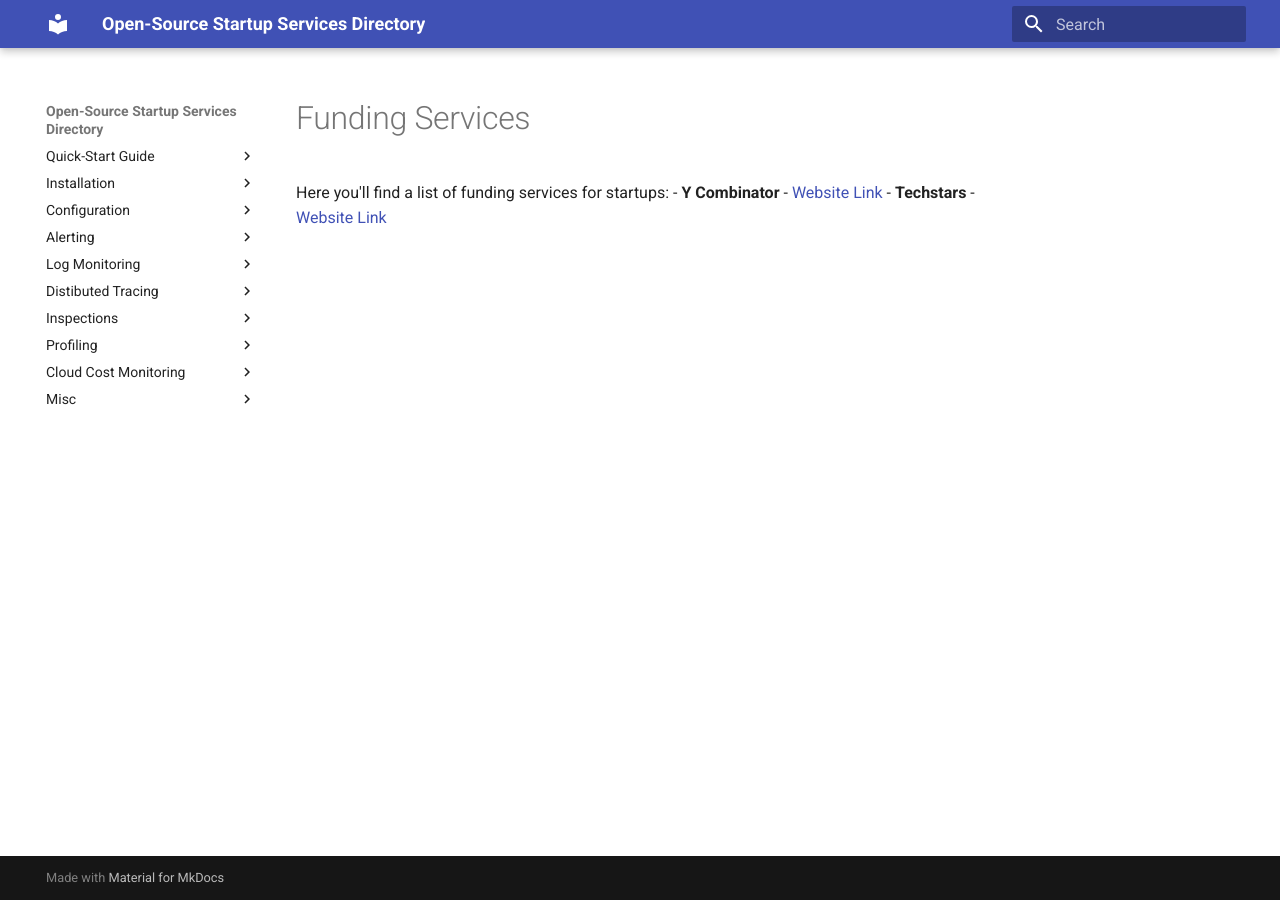
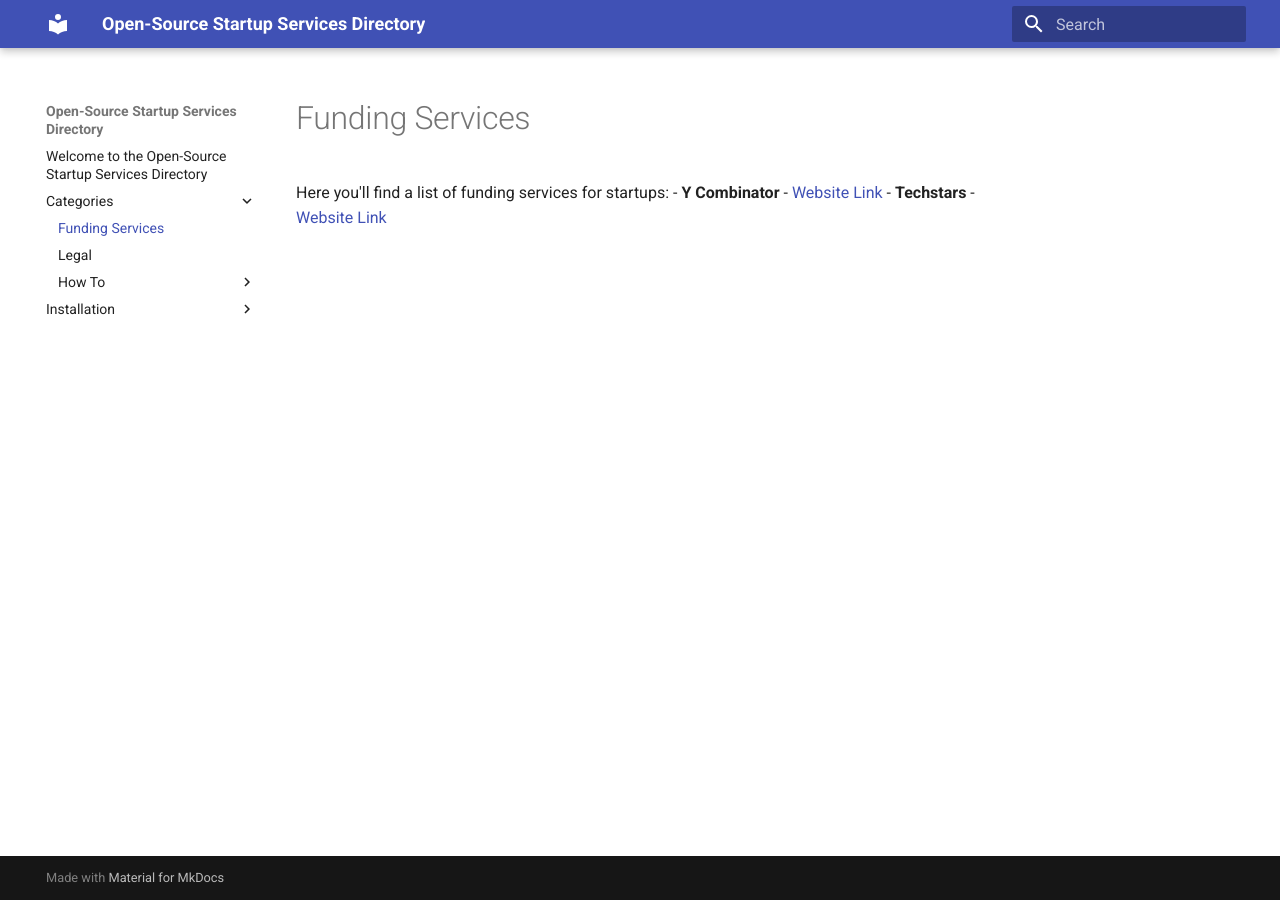
Before and after one commit to Xatiiv/open-source-services-directory, an MkDocs documentation site: the page built from docs/categories/funding.md, in a window 1280 px wide. Built offline with MkDocs 1.6.1 and Material for MkDocs 9.7.7, drawn with Linux system fonts in a browser that asks for light colours; part of the change alters nothing that is shown.

Commit message:
auto yml config

````diff
--- /dev/null
+++ b/docs/installation/how-to-start.md
@@ -0,0 +1,188 @@
+# Documentation: Process of Creating the Documentation Website
+
+This document describes the step-by-step process used to create and deploy our documentation website. The website was built using MkDocs with the Material theme and deployed on Netlify for continuous integration and automatic updates.
+
+## Table of Contents
+
+- [Overview](#overview)
+- [Prerequisites](#prerequisites)
+- [Steps to Create the Documentation Website](#steps-to-create-the-documentation-website)
+  - [1. Create a GitHub Repository](#1-create-a-github-repository)
+  - [2. Set Up MkDocs Locally](#2-set-up-mkdocs-locally)
+  - [3. Customize MkDocs Configuration](#3-customize-mkdocs-configuration)
+  - [4. Create Documentation Content](#4-create-documentation-content)
+  - [5. Preview the Site Locally](#5-preview-the-site-locally)
+  - [6. Commit and Push Changes to GitHub](#6-commit-and-push-changes-to-github)
+  - [7. Deploy the Site on Netlify](#7-deploy-the-site-on-netlify)
+- [Maintenance and Next Steps](#maintenance-and-next-steps)
+- [Additional Resources](#additional-resources)
+
+## Overview
+
+The goal was to build a community-driven, open-source directory for startup founders by leveraging a documentation site. The website is automatically rebuilt and deployed whenever contributions are merged into the repository.
+
+We used:
+- **MkDocs** as the static site generator.
+- **Material for MkDocs** for a clean and professional look.
+- **GitHub** for version control and collaboration.
+- **Netlify** for hosting and continuous deployment.
+
+## Prerequisites
+
+Before starting the project, ensure you have the following:
+- A GitHub account.
+- Python 3.x installed on your computer.
+- Basic knowledge of Git and command-line operations.
+- A Netlify account (free plan is sufficient).
+
+## Steps to Create the Documentation Website
+
+### 1. Create a GitHub Repository
+
+1. Log in to GitHub and click the **“+”** icon, then select **“New repository.”**
+2. Name the repository (e.g., `open-source-services-directory`) and choose **Public**.
+3. Click **Create repository**.
+
+### 2. Set Up MkDocs Locally
+
+1. **Clone the Repository**
+   Open your terminal, navigate to your desired folder, and run:
+   ```bash
+   git clone https://github.com/YourUsername/open-source-services-directory.git
+   ```
+2. **Create a Virtual Environment (Optional but Recommended)**
+   In the repository folder:
+   ```bash
+   cd open-source-services-directory
+   python -m venv venv
+   ```
+   Activate the environment:
+   - **Windows:** `venv\Scripts\activate`
+   - **macOS/Linux:** `source venv/bin/activate`
+3. **Install MkDocs and the Material Theme**
+   With the virtual environment active, install the necessary packages:
+   ```bash
+   pip install mkdocs mkdocs-material
+   ```
+
+### 3. Customize MkDocs Configuration
+
+1. **Initialize MkDocs**
+   Run in the project directory:
+   ```bash
+   mkdocs new .
+   ```
+   This creates a basic project structure:
+   ```
+   open-source-services-directory/
+   ├─ docs/
+   │  └─ index.md
+   └─ mkdocs.yml
+   ```
+2. **Edit `mkdocs.yml`**
+   Open the file and update it to reflect your site structure and theme. For example:
+   ```yaml
+   site_name: "Open-Source Startup Services Directory"
+   nav:
+     - Home: index.md
+     - Categories:
+         - Funding: categories/funding.md
+         - Legal: categories/legal.md
+         - Marketing: categories/marketing.md
+   theme:
+     name: 'material'
+   ```
+
+### 4. Create Documentation Content
+
+1. **Structure Your Content**
+   In the `docs/` folder, create subfolders and Markdown files as needed. For instance:
+   ```
+   docs/
+   ├─ index.md
+   └─ categories/
+      ├─ funding.md
+      ├─ legal.md
+      └─ marketing.md
+   ```
+2. **Write Your Markdown Files**
+   Edit `index.md` and other files with the desired content. An example for `index.md`:
+   ```markdown
+   # Welcome
+
+   This is the Open-Source Startup Services Directory. Find useful resources and services for startup founders.
+   - [Funding](categories/funding.md)
+   - [Legal](categories/legal.md)
+   - [Marketing](categories/marketing.md)
+   ```
+   Populate the category files with relevant information and links.
+
+### 5. Preview the Site Locally
+
+1. Start the local development server:
+   ```bash
+   mkdocs serve
+   ```
+2. Open your browser and navigate to [http://127.0.0.1:8000](http://127.0.0.1:8000) to preview the site.
+3. Make changes to your Markdown files as needed and watch the site auto-refresh.
+
+### 6. Commit and Push Changes to GitHub
+
+1. **Add and Commit Your Changes**:
+   ```bash
+   git add .
+   git commit -m "Initial MkDocs setup with documentation content"
+   ```
+2. **Push to GitHub**:
+   ```bash
+   git push origin main
+   ```
+
+### 7. Deploy the Site on Netlify
+
+1. **Create a `requirements.txt` File**
+   In the project root, create a file named `requirements.txt` with:
+   ```
+   mkdocs
+   mkdocs-material
+   ```
+2. **(Optional) Create a `runtime.txt` File**
+   Specify your Python version (e.g., `3.9`):
+   ```
+   3.9
+   ```
+3. **Configure Netlify**
+   - Log in to Netlify and select **“New site from Git”**.
+   - Connect your GitHub repository.
+   - In the build settings, set:
+     - **Build command:**
+       ```bash
+       pip install -r requirements.txt && mkdocs build
+       ```
+     - **Publish directory:** `site`
+4. **Deploy**
+   Click **Deploy site**. Netlify will install the dependencies, run `mkdocs build`, and publish the generated site.
+
+## Maintenance and Next Steps
+
+- **Continuous Updates:**
+  Every push to the `main` branch triggers a new build on Netlify.
+- **Community Contributions:**
+  Add a `CONTRIBUTING.md` and pull request templates to guide collaborators.
+- **Site Enhancements:**
+  Consider integrating search features, custom styling, or additional pages as your project grows.
+
+## Additional Resources
+
+- [MkDocs Documentation](https://www.mkdocs.org/)
+- [Material for MkDocs](https://squidfunk.github.io/mkdocs-material/)
+- [Netlify Documentation](https://docs.netlify.com/)
+
+---
+
+This documentation file provides a clear record of how the site was built and serves as a guide for future contributions or similar projects.
+```
+
+---
+
+This detailed documentation not only explains each step in setting up and deploying the documentation site but also serves as a guide for future maintainers or contributors. Feel free to adjust sections or add more detail as needed for your audience.
--- a/mkdocs.yml
+++ b/mkdocs.yml
@@ -1,71 +1,4 @@
 site_name: "Open-Source Startup Services Directory"
-nav:
-  - "Quick-Start Guide":
-      - "Community Edition": quick-start-guide/community-edition.md
-      - "Enterprise Edition": quick-start-guide/enterprise-edition.md
-  - "Installation":
-      - "Requirements": installation/requirements.md
-      - "Architecture": installation/architecture.md
-      - "Kubernetes": installation/kubernetes.md
-      - "Kubernetes Operator": installation/kubernetes-operator.md
-      - "OpenShift": installation/openshift.md
-      - "Docker": installation/docker.md
-      - "Docker Swarm": installation/docker-swarm.md
-      - "Ubuntu & Debian": installation/ubuntu-debian.md
-      - "RHEL & CentOS": installation/rhel-centos.md
-      - "Performance Impact": installation/performance-impact.md
-  - "Configuration":
-      - "Configuration": configuration/configuration.md
-      - "Authentication": configuration/authentication.md
-      - "Role-Based Access Control": configuration/role-based-access-control.md
-      - "Prometheus": configuration/prometheus.md
-      - "ClickHouse": configuration/clickhouse.md
-      - "Multi-tenancy": configuration/multi-tenancy.md
-      - "Database": configuration/database.md
-      - "High Availability": configuration/high-availability.md
-      - "Application Categories": configuration/application-categories.md
-      - "Custom Applications": configuration/custom-applications.md
-  - "Alerting":
-      - "Service Level Objective (SLO) monitoring": alerting/slo-monitoring.md
-      - "Incidents": alerting/incidents.md
-      - "Slack": alerting/slack.md
-      - "Microsoft Teams": alerting/microsoft-teams.md
-      - "Pagerduty": alerting/pagerduty.md
-      - "Opsgenie": alerting/opsgenie.md
-      - "Webhook": alerting/webhook.md
-  - "Log Monitoring":
-      - "Overview": log-monitoring/overview.md
-  - "Distibuted Tracing":
-      - "Overview": distributed-tracing/overview.md
-      - "eBPF-based tracing": distributed-tracing/ebpf-based-tracing.md
-      - "OpenTelemetry for Go": distributed-tracing/opentelemetry-go.md
-      - "OpenTelemetry for Java": distributed-tracing/opentelemetry-java.md
-      - "OpenTelemetry for Python": distributed-tracing/opentelemetry-python.md
-  - "Inspections":
-      - "Overview": inspections/overview.md
-      - "Service Level Objectives (SLOs)": inspections/slo.md
-      - "Instances": inspections/instances.md
-      - "CPU": inspections/cpu.md
-      - "Memory": inspections/memory.md
-      - "Storage": inspections/storage.md
-      - "Network": inspections/network.md
-      - "Logs": inspections/logs.md
-      - "JVM": inspections/jvm.md
-      - ".NET": inspections/dotnet.md
-      - "Python": inspections/python.md
-      - "Postgres": inspections/postgres.md
-      - "Mongodb": inspections/mongodb.md
-      - "MySQL": inspections/mysql.md
-      - "Memcached": inspections/memcached.md
-      - "Redis": inspections/redis.md
-      - "Deployment tracking": inspections/deployment-tracking.md
-  - "Profiling":
-      - "Overview": profiling/overview.md
-  - "Cloud Cost Monitoring":
-      - "Overview": cloud-cost-monitoring/overview.md
-  - "Misc":
-      - "Anonymous usage statistics": misc/anonymous-usage-statistics.md
-
 
 theme:
   name: 'material'
````
